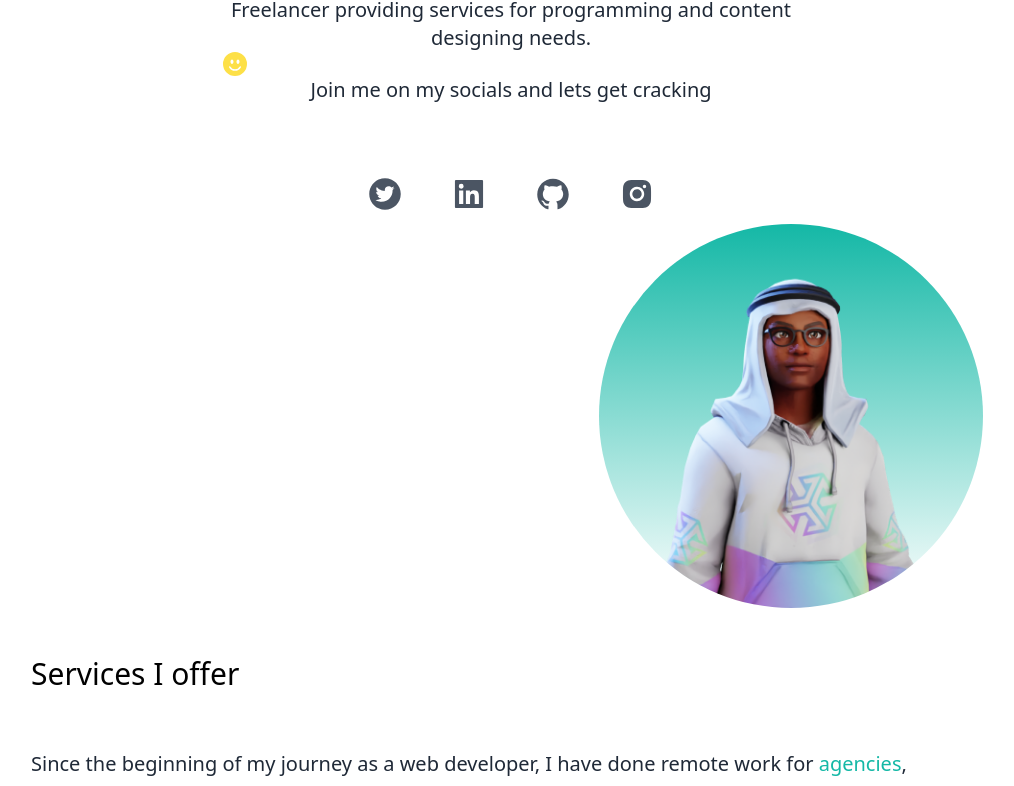
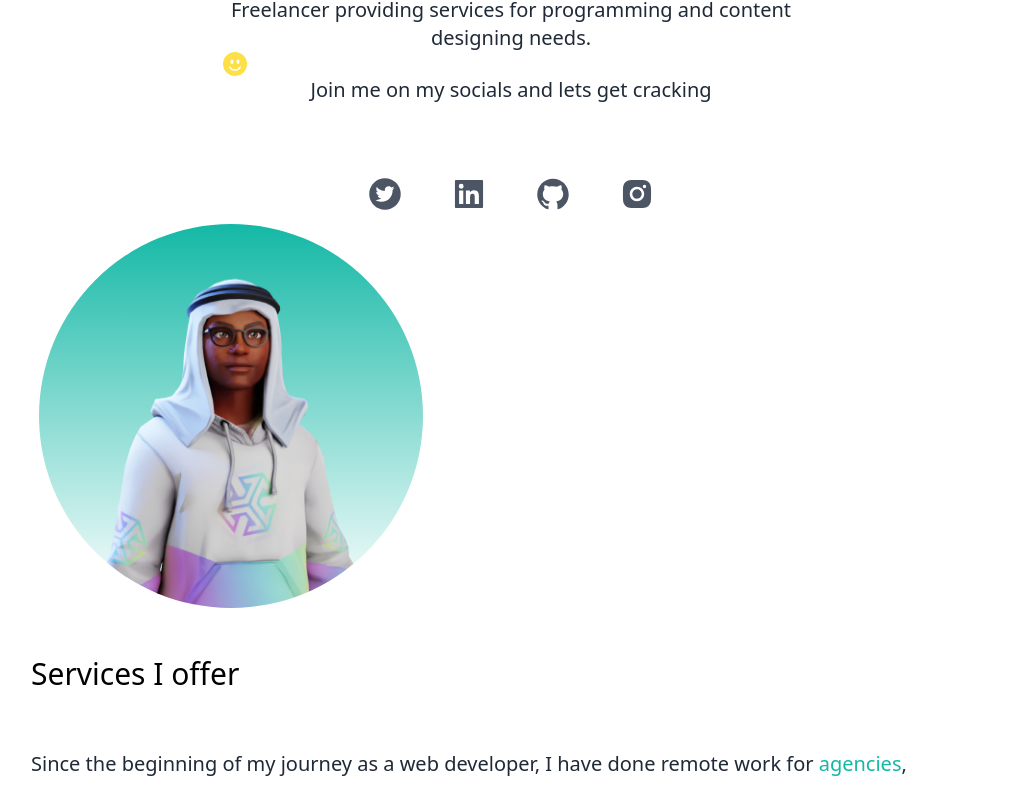
Before and after one commit to StoneRigha/Portfolio, a Next.js app: page / in a window 1280 px wide. Shown: the part 540-1326 px from the top of the page, without its empty margins (129-1143 px from the left). Built offline with nearby package versions, Linux system fonts and the light colour scheme.

Commit message:
image update

```diff
--- a/src/pages/index.js
+++ b/src/pages/index.js
@@ -73,7 +73,7 @@ export default function Home() {
                   </a>
 
               </div>
-              <div className='relative mx-auto mr-2 bg-gradient-to-b from-teal-500 rounded-full w-80 h-80 mt=20 overflow-hidden md:h-96 md:w-96'>
+              <div className='relative mx-auto ml-2 bg-gradient-to-b from-teal-500 rounded-full w-80 h-80 mt=20 overflow-hidden md:h-96 md:w-96'>
                 <Image className='' src={ras} alt='image' layout='fill' objectFit='cover'  />
               </div>
             </section>
```
